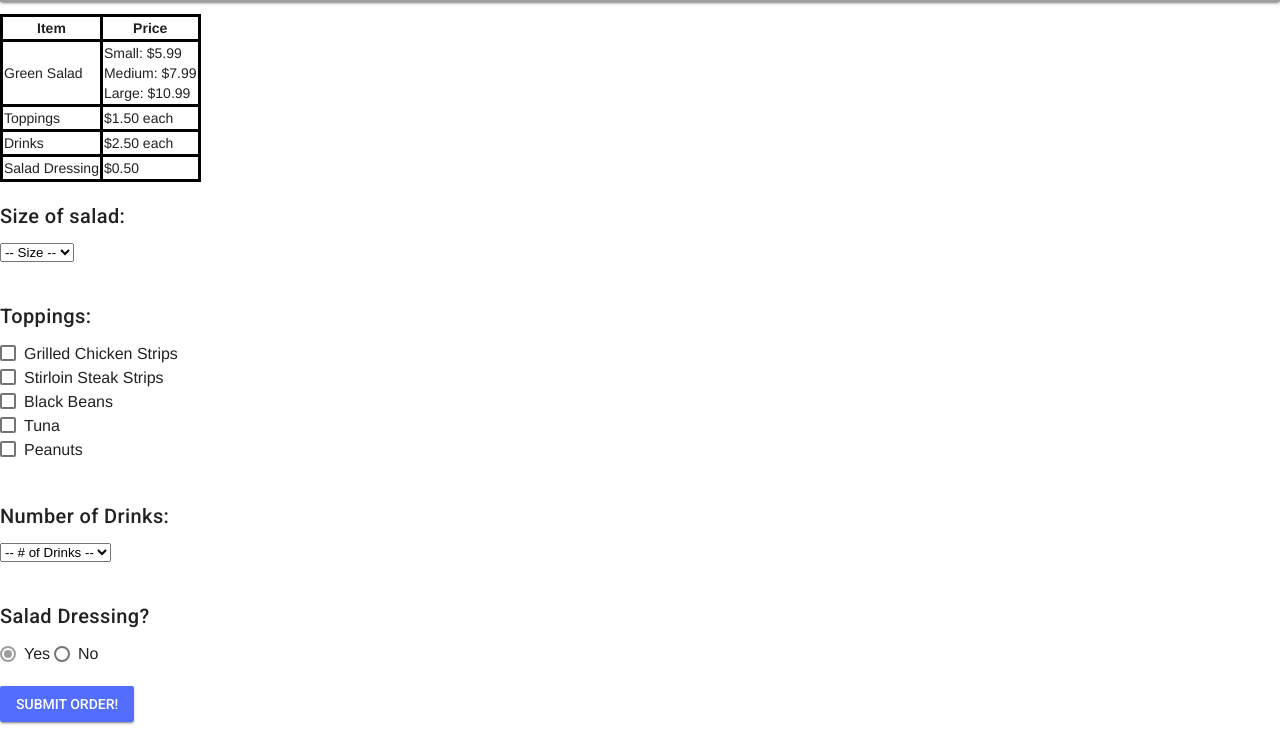
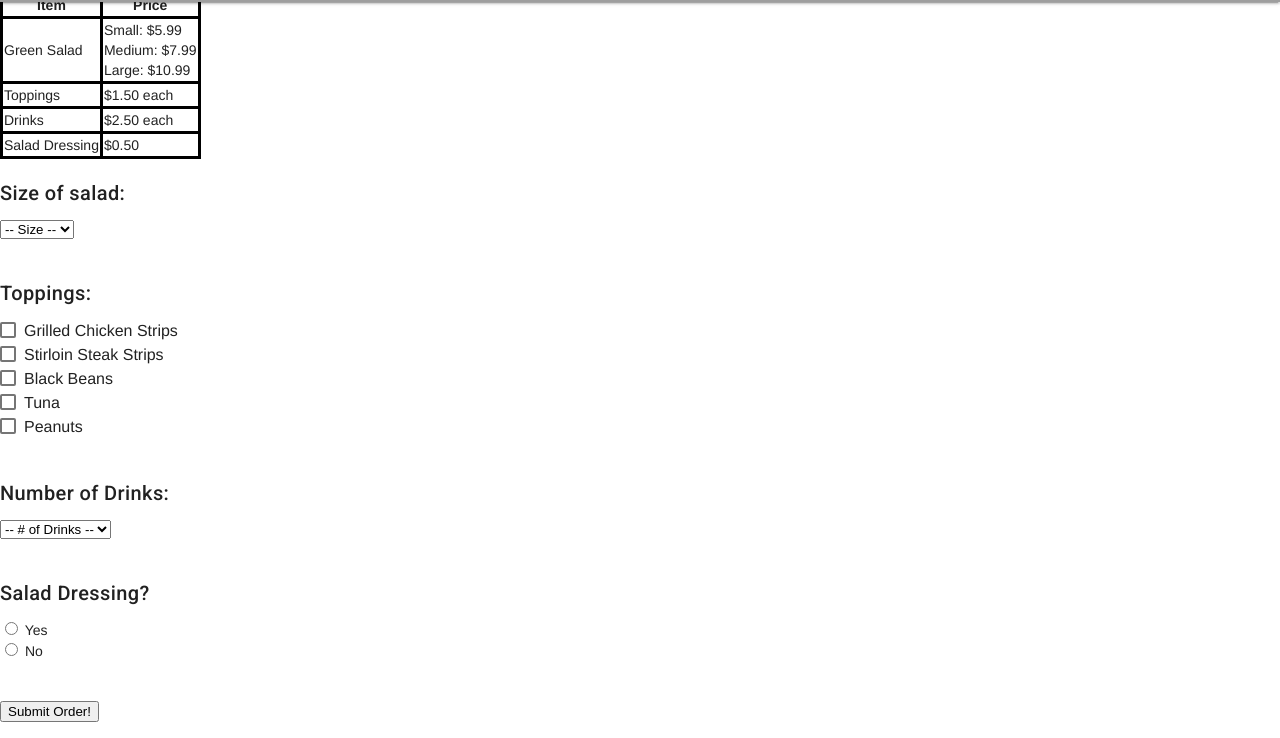
Before and after one commit to ICS20-Programming-ShylaO/Assign-04-HTML-SaladOrder, a plain HTML site: page index.html in a window 1280 px wide. Both pictures are taken after a click on the input "Submit Order!". Shown: the part 62-800 px from the top of the page. Drawn offline with nearby package versions, Linux system fonts and the light colour scheme.

Commit message:
updated html, still need to fix everything

```diff
--- a/index.html
+++ b/index.html
@@ -121,17 +121,13 @@
           </select><br><br>
           <!-- Radio Button for Salad Dressing -->
           <h5>Salad Dressing?</h5>
-          <label class="mdl-radio mdl-js-radio mdl-js-ripple-effect" for="yes_dressing">
-            <input type="radio" id="salad-dressing" class="mdl-radio__button" name="options" value="yes" checked>
-            <span class="mdl-radio__label">Yes</span>
-          </label>
-          <label class="mdl-radio mdl-js-radio mdl-js-ripple-effect" for="no_dressing">
-            <input type="radio" id="salad-dressing" class="mdl-radio__button" name="options" value="no">
-            <span class="mdl-radio__label">No</span>
-          </label>
+          <input type="radio" id="yes" name="dressing-options" value="yes">
+          <label for="yes">Yes</label><br>
+          <input type="radio" id="no" name="dressing-options" value="no">
+          <label for="no">No</label><br>
           <br><br>
-          <!-- Accent-colored raised button with ripple, SUBMIT BUTTON -->
-          <input type="submit" id="button" value="Submit Order!" class="mdl-button mdl-js-button mdl-button--raised mdl-js-ripple-effect mdl-button--accent">
+          <!-- SUBMIT BUTTON -->
+          <input type="submit" id="button" value="Submit Order!">
         </form>
         <!-- Confirm Order with all info (MOVE TO SOMEWHERE ELSE ONCE DONE CODE) -->
         <p>
--- a/js/script.js
+++ b/js/script.js
@@ -21,7 +21,7 @@ function orderSent() {
   let size = select.options[select.selectedIndex].value;
   let select2 = document.getElementById("drinks").value;
   let nOfDrinks = select2.options[select2.selectedIndex].value;
-  let userDressing = document.getElementById("salad-dressing").value;
+  let userDressing = document.getElementById("dressing-options").value;
 
   //determining the number of checkboxes checked for number of toppings
   let checkboxes = document.querySelectorAll('input[type="checkbox"]:checked');
```
